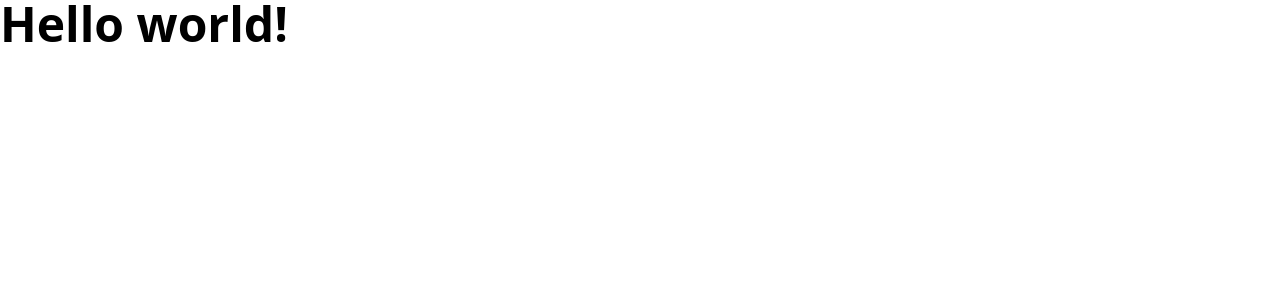
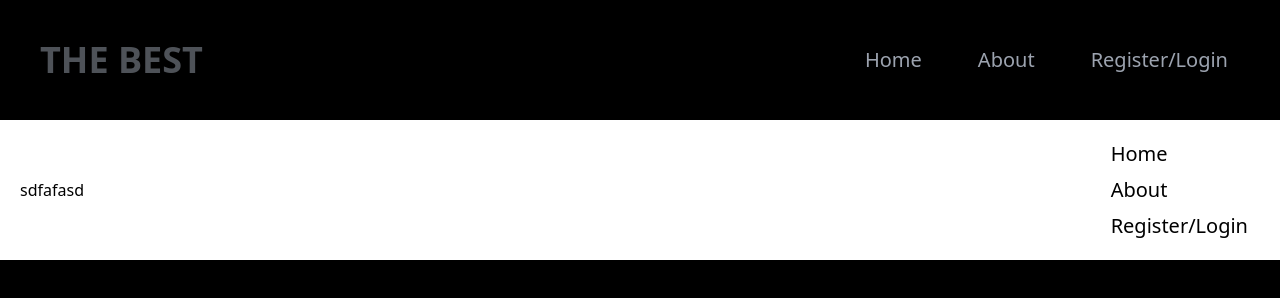
Before and after one commit to samtenna/Durhack2025, a website: page client/src/index.html in a window 1280 px wide. Drawn offline with nearby package versions, Linux system fonts and the light colour scheme.

Commit message:
Navbar and footer design

```diff
--- a/client/src/index.html
+++ b/client/src/index.html
@@ -1,5 +1,5 @@
 <!DOCTYPE html>
-<html lang="en">
+<html class="bg-black" lang="en">
 
 <head>
     <meta charset="UTF-8">
@@ -8,12 +8,26 @@
     <title>Document</title>
 </head>
 
+<nav class="flex items-center justify-between p-10 bg-black text-gray-400 opacity-50 hover:opacity-100">
+    <h1 class="text-4xl font-bold opacity-50 hover:opacity-100"><a href="#">THE BEST</a></h1>
+    <ul class="flex gap-8 text-xl">
+        <li><a href="#" class="hover:text-white hover:bg-gray-700 px-3 rounded-xl transition delay-75" >Home</a></li>
+        <li><a href="#" class="hover:text-white hover:bg-gray-700 px-3 rounded-xl transition delay-75">About</a></li>
+        <li><a href="#" class="hover:text-white hover:bg-gray-700 px-3 rounded-xl transition delay-75">Register/Login</a></li>
+    </ul>
+</nav>
 
 <body>
-    <h1 class="text-5xl font-bold text-orange-500">
-        Hello world!
-    </h1>
 </body>
+
+<footer class="w-full p-5 flex items-center justify-between bg-white">
+    <h1>sdfafasd</h1>
+    <ul class="flex flex-col gap-2 text-xl">
+        <li><a href="#" class="hover:text-white hover:bg-gray-700 px-3 rounded-xl transition delay-75" >Home</a></li>
+        <li><a href="#" class="hover:text-white hover:bg-gray-700 px-3 rounded-xl transition delay-75">About</a></li>
+        <li><a href="#" class="hover:text-white hover:bg-gray-700 px-3 rounded-xl transition delay-75">Register/Login</a></li>
+    </ul>
+</footer>
 <script src="https://unpkg.com/htmx.org@2.0.3"></script>
 
 </html>
--- a/client/tailwind.config.js
+++ b/client/tailwind.config.js
@@ -2,12 +2,13 @@
 module.exports = {
   content: ["./src/**/*.{html,js}"],
   theme: {
-    extend: {},
+    extend: {
       colors: {
         "Primary":"#9e8862",
         "Secondary":"#a8c5a1",
         "Acccent":"#8cb898"
       }
+    },
   },
   plugins: [],
 }
```
Also changed, not shown: client/src/output.css.
